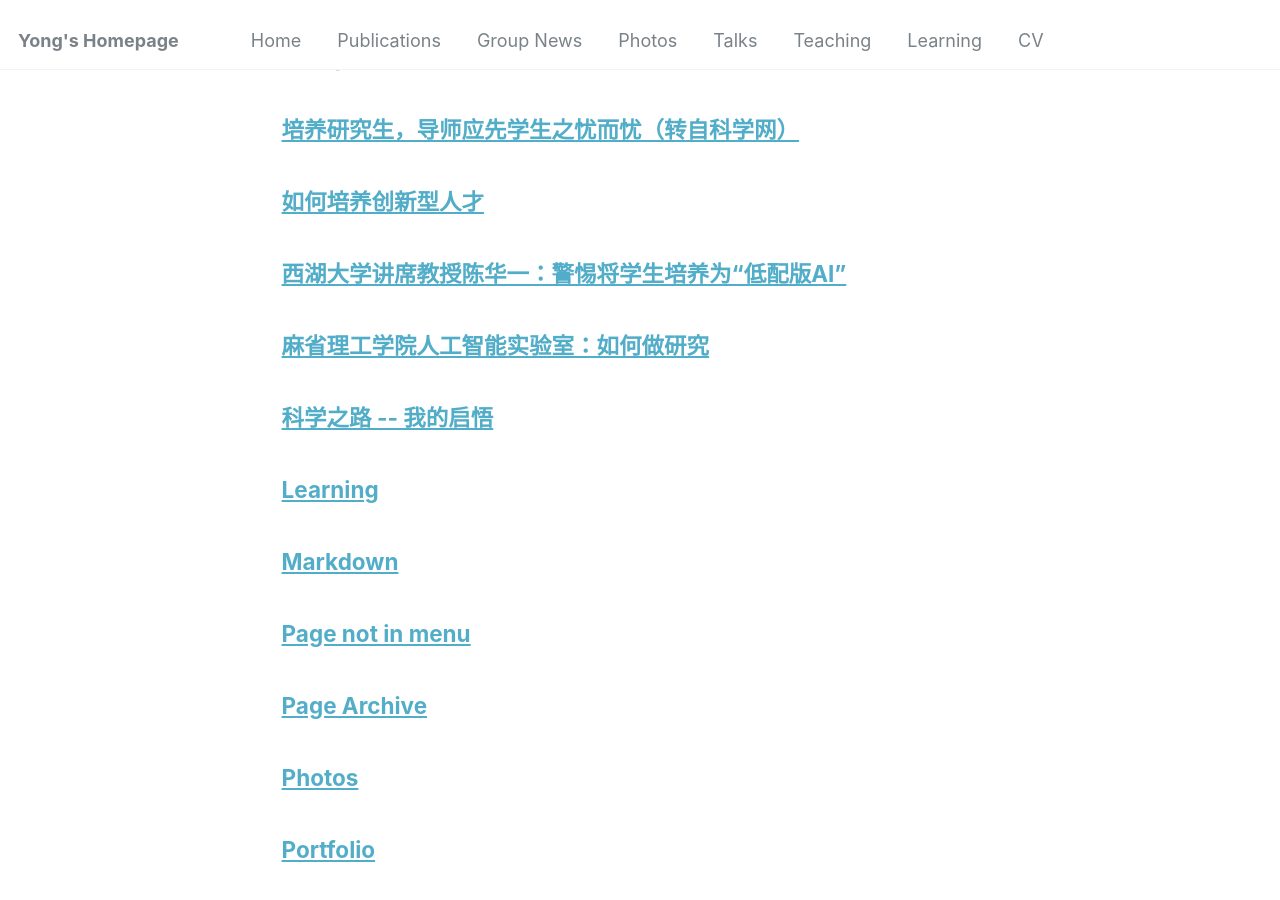
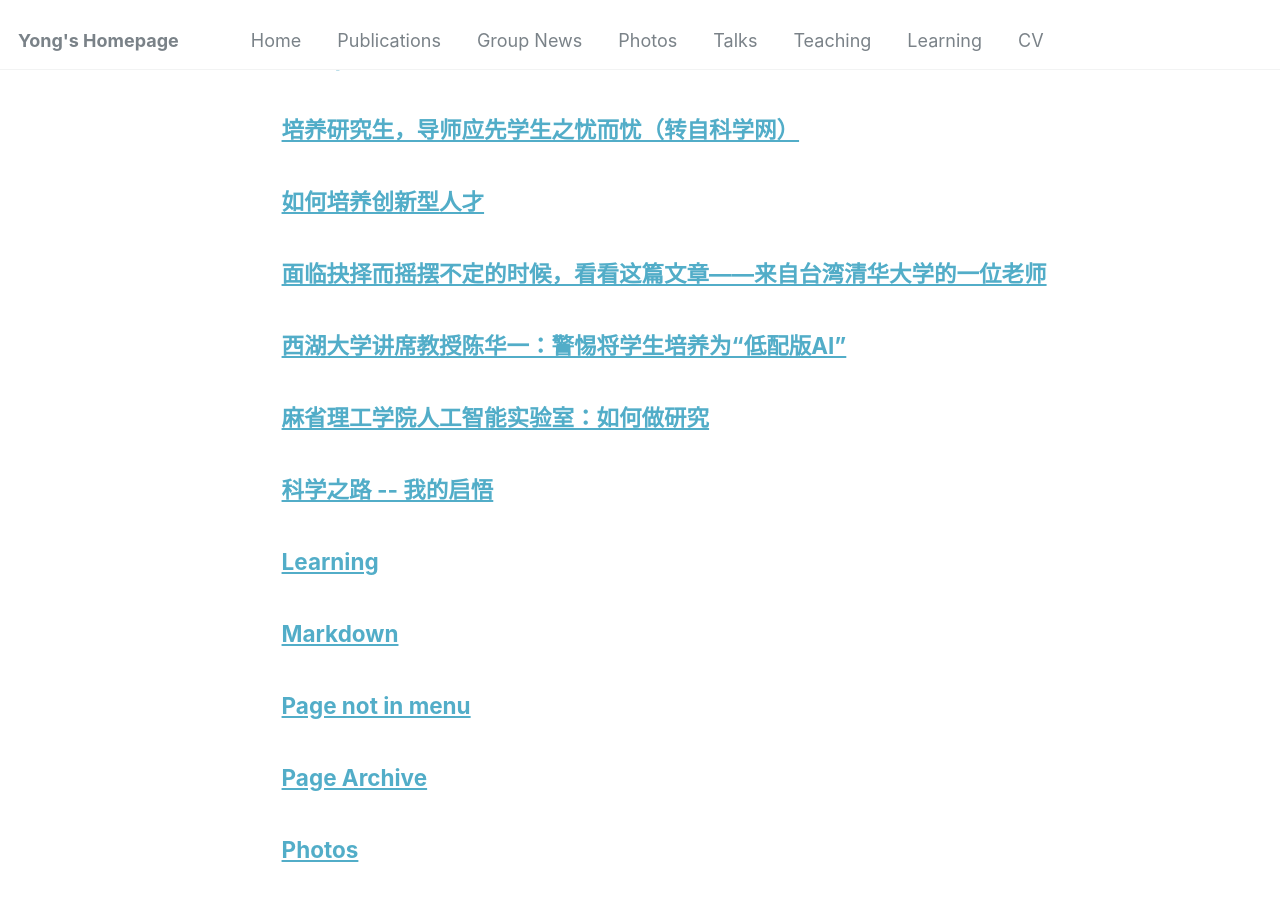
Before and after one commit to YongXie-ICMM/yongxie-icmm.github.io, a Jekyll site: the page built from _pages/page-archive.html, in a window 1280 px wide and 900 px high, scrolled down 567 px. Built offline with Jekyll 4.4.1, drawn with Linux system fonts in a browser that asks for light colours; some of the changed lines change nothing that is shown.

Commit message:
Add Taiwan Tsinghua life-decisions article to Education

```diff
--- /dev/null
+++ b/_pages/learning-life-decisions-taiwan-tsinghua.md
@@ -0,0 +1,86 @@
+---
+layout: single
+title: "面临抉择而摇摆不定的时候，看看这篇文章——来自台湾清华大学的一位老师"
+permalink: /learning/life-decisions-taiwan-tsinghua/
+author_profile: true
+---
+
+# 面临抉择而摇摆不定的时候，看看这篇文章——来自台湾清华大学的一位老师
+
+许多同学应该都还记得联考前夕的焦虑：差一分可能要掉好几个志愿，甚至于一生的命运从此改观！到了大四，这种焦虑可能更强烈而复杂：到底要先当兵、就业，还是先考研究所？
+
+我就经常碰到学生充满焦虑地问我这些问题。可是，这些焦虑实在是莫须有的！生命是一种长期而持续的累积过程，绝不会因为单一的事件而毁了一个人的一生，也不会因为单一的事件而救了一个人的一生。属于我们该得的，迟早会得到；属于我们不该得的，即使侥幸巧取也不可能长久保有。
+
+如果我们看清这个事实，许多所谓“人生的重大抉择”就可以淡然处之，根本无需焦虑。而所谓“人生的困境”，也往往当下就变得无足挂齿。
+
+我自己就是一个活生生的例子。从一进大学就决定不再念研究所，所以大学四年的时间多半在念人文科学的东西。毕业后工作了几年，才决定要念研究所。硕士毕业后，立下决心：从此不再为文凭而念书。谁知道，世事难料，当了五年讲师后，我又被时势所迫，整装出国念博士。
+
+出国时，一位大学同学笑我：全班最晚念博士的都要回国了，你现在才要出去？两年后我从剑桥回来，觉得人生际遇无常，莫此为甚：一个从大一就决定再也不钻营学位的人，竟然连硕士和博士都拿到了！属于我们该得的，哪样曾经少过？而人生中该得与不该得的究竟有多少，我们又何曾知晓？
+
+从此我对际遇一事不能不更加淡然。当讲师期间，有些态度较极端的学生会当面表现出他们的不屑；从剑桥回来时，却被学生当作不得了的事看待。这种表面上的大起大落，其实都是好事者之言，完全看不到事实的真相。
+
+从表面上看来，两年就拿到剑桥博士，这好像很了不起。但是，在这“两年”之前我已经花整整一年，将研究主题有关的论文全部看完，并找出研究方向；而之前更已花三年时间做控制方面的研究，并且在国际著名的学术期刊中发表论文。而从硕士毕业到拿博士，期间七年的时间我从不停止过研究与自修。
+
+所以，这个博士其实是累积了七年的成果，或者只算我花在控制学门的时间，也至少有五年，根本也没什么好惊讶的。
+
+常人不从长期而持续的累积过程来看待生命因积蓄而有的成果，老爱在表面上以断裂而孤立的事件夸大议论，因此每每在平淡无奇的事件上强做悲喜。可是对我来讲，当讲师期间被学生瞧不起，以及剑桥刚回来时被同学夸大本事，都只是表象。
+
+事实是：我只在乎每天二十四小时点点滴滴的累积。拿硕士或博士只是特定时刻里这些成果累积的外在展示而已，人生命中真实的累积从不曾因这些事件而终止或加添。
+
+常有学生满怀忧虑地问我：“老师，我很想先当完兵，工作一两年再考研究所。这样好吗？”
+
+“很好，这样子有机会先用实务来印证学理，你念研究所时会比别人更了解自己要的是什么。”
+
+“可是，我怕当完兵又工作后，会失去斗志，因此考不上研究所。”
+
+“那你就先考研究所好了。”
+
+“可是，假如我先念研究所，我怕自己又会像念大学时一样茫然，因此念得不甘不愿。”
+
+“那你还是先去工作好了！”
+
+“可是……”
+
+我完全可以体会到他们的焦虑，可是却无法压抑住对于这种话的感慨。其实，说穿了他所需要的就是两年研究所加两年工作，以便加深知识的深广度和获取实务经验。先工作或先升学，表面上大相径庭，其实骨子里的差别根本可以忽略。
+
+在“朝三暮四”这个成语故事里，主人原本喂养猴子的橡实是“早上四颗下午三颗”，后来改为“朝三暮四”，猴子就不高兴而坚持改回到“朝四暮三”。其实，先工作或先升学，期间差异就有如“朝三暮四”与“朝四暮三”，原不值得计较。
+
+但是，我们经常看不到这种生命过程中长远而持续的累积，老爱将一时际遇中的小差别夸大到攸关生死的地步。
+
+最讽刺的是：当我们面对两个可能的方案，而焦虑得不知何所抉择时，通常表示这两个方案可能一样好，或者一样坏，因而实际上选择哪个都一样，唯一的差别只是先后之序而已。而且，愈是让我们焦虑得厉害的，其实差别越小，愈不值得焦虑。
+
+反而真正有明显的好坏差别时，我们轻易地就知道该怎么做了。可是我们却经常看不到长远的将来，短视地盯着两案短期内的得失：想选甲案，就舍不得乙案的好处；想选乙案，又舍不得甲案的好处。
+
+如果看得够远，人生长则八九十，短则五六十年，先做哪一件事又有什么关系？甚至当完兵又工作后，再花一整年准备研究所，又有什么了不起？
+
+当然，有些人还是会忧虑说：“我当完兵又工作后，会不会因为家累或记忆力衰退而比较难考上研究所？”
+
+我只能这样回答：“一个人考不上研究所，只有两个可能：或者他不够聪明，或者他的确够聪明。不够聪明而考不上，那也没什么好抱怨的。假如你够聪明，还考不上研究所，那只能说你的决心不够强。假如你是决心不够强，就表示你生命中还有其他的可能性，其重要程度并不下于硕士学位，而你舍不得丢下它。既然如此，考不上研究所也无须感到遗憾。不是吗？”
+
+人生的路这么多，为什么要老斤斤计较着一个可能性？
+
+我高中最要好的朋友，一生背运：高中考两次，高一念两次，大学又考两次，甚至连机车驾照都考两次。毕业后，他告诉自己：我没有人脉，也没有学历，只能靠加倍的诚恳和努力。现在，他自己拥有一家公司，年收入数千万。
+
+一个人在升学过程中不顺利，而在事业上顺利，这是常见的事。有才华的人，不会因为被名校拒绝而连带失去他的才华，只不过要另外找适合他表现的场所而已。反过来，一个人在升学过程中太顺利，也难免因而放不下身段去创业，而只能乖乖领薪水过活。
+
+福祸如何，谁能全面知晓？
+
+我们又有什么好得意？又有什么好忧虑？人生的得与失，有时候怎么也说不清楚，有时候却再简单不过了：我们得到平日累积的成果，而失去我们不曾努力累积的！所以重要的不是和别人比成就，而是努力去做自己想做的。功不唐捐，最后该得到的不会少你一分，不该得到的也不会多你一分。
+
+好像是前年的时候，我在往艺术中心的路上遇到一位高中同学。他在南加大当电机系副教授，被清华电机聘回来开短期课程。从高中时代他就很用功，以第一志愿上台大电机后，四年都拿书卷奖，相信他在专业上的研究也已卓然有成。
+
+回想高中入学时，我们两个人的智力测验成绩分居全学年第一、第二名。可是从高一我就不曾放弃自己喜欢的文学、音乐、书法、艺术和哲学，而他却始终不曾分心，因此两个人在学术上的差距只会愈来愈远。反过来说，这十几二十年我在人文领域所获得的满足，恐怕已远非他所能理解的了。
+
+我太太问过我，如果我肯全心专注于一个研究领域，是不是至少会赶上这位同学的成就？我不这样想，两个不同性情的人，注定要走两条不同的路。不该得的东西，我们注定是得不到的，随随便便拿两个人来比，只看到他所得到的，却看不到他所失去的，这有什么意义？
+
+有次清华电台访问我：“老师你如何面对你人生中的困境？”我当场愣在那里，怎么样都想不出我这一生什么时候有过困境！后来仔细回想，才发现：我不是没有过困境，而是被常人当作“困境”的境遇，我都当作一时的际遇，不曾在意过而已。
+
+刚服完兵役时，长子已出生却还找不到工作。我曾焦虑过，却又觉得迟早会有工作，报酬也不至于低得离谱，不曾太放在心上。念硕士期间，家计全靠太太的薪水，省吃俭用，对我而言又算不上困境。一来，精神上我过得很充实；二来我知道这一切是为了让自己有机会转行去教书（做自己想做的事）。
+
+三十一岁才要出国，而同学正要回系上任教，我很紧张（不知道剑桥要求有多严），却不曾丧气。因为，我知道自己过去一直很努力，也有很满意的心得和成果，只不过别人看不到而已。
+
+我没有过困境，因为我从不在乎外在的得失，也不武断地和别人比高下，而只在乎自己内在真实的累积。
+
+我没有过困境，因为我确实了解到：生命是一种长期而持续的累积过程，绝不会因为单一的事件而有剧烈的起伏。同时我也相信：属于我们该得的，迟早会得到；属于我们不该得的，即使一分也不可能加增。
+
+假如你可以持有相同的信念，那么人生于你也会是宽广而长远，没有什么了不得的“困境”，也没有什么好焦虑的了。
--- a/_pages/learning.md
+++ b/_pages/learning.md
@@ -29,3 +29,5 @@ author_profile: true
 - [科学之路 -- 我的启悟](/learning/science-road/)
 
 - [麻省理工学院人工智能实验室：如何做研究](/learning/mit-how-to-do-research/)
+
+- [面临抉择而摇摆不定的时候，看看这篇文章——来自台湾清华大学的一位老师](/learning/life-decisions-taiwan-tsinghua/)
```
